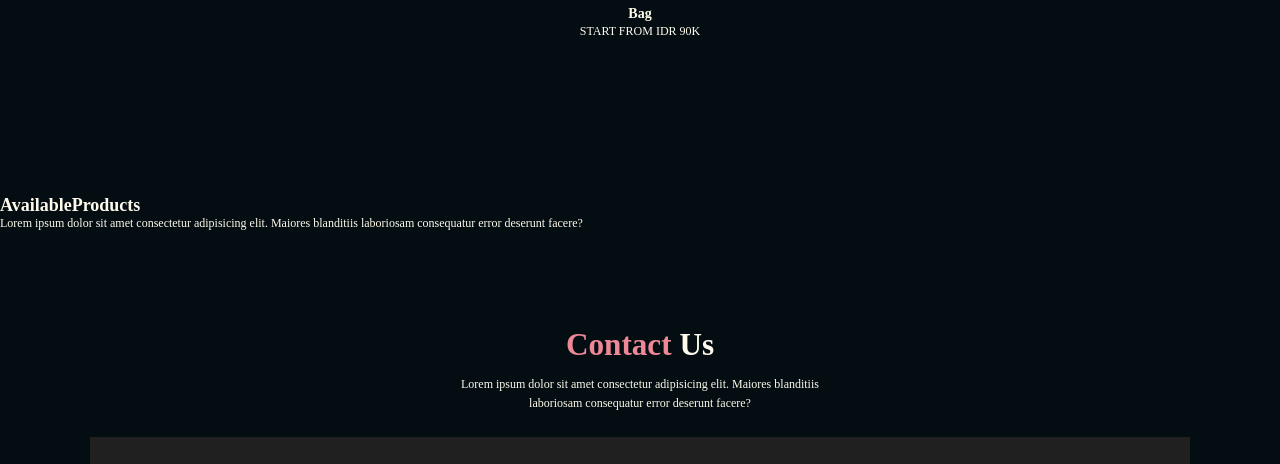
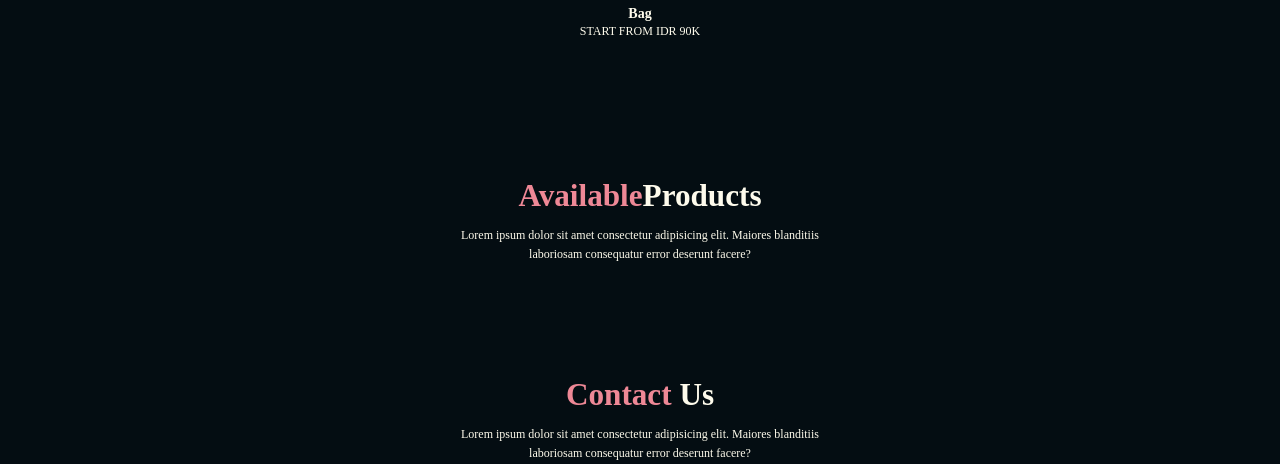
Before and after one commit to ENDUGI1/PA_Pem_Web, a PHP site: page / in a window 1280 px wide. Shown: the part 2460-2924 px from the top of the page. Run offline with PHP 8.4, Linux system fonts and the light colour scheme; a map, chart or similar area stays blank; grey boxes are pictures that could not be loaded.

Commit message:
udh mau css

```diff
--- a/PA WEB/index.php
+++ b/PA WEB/index.php
@@ -147,12 +147,13 @@
 
 
     <!-- barang ready Section Start -->
-    <section class="stocks" id="stocks"></section>
-    <h2><span>Available</span>Products</h2>
-    <p>
-        Lorem ipsum dolor sit amet consectetur adipisicing elit. Maiores
-        blanditiis laboriosam consequatur error deserunt facere?
+    <section class="stocks" id="stocks">
+      <h2><span>Available</span>Products</h2>
+      <p>
+              Lorem ipsum dolor sit amet consectetur adipisicing elit. Maiores
+              blanditiis laboriosam consequatur error deserunt facere?
       </p>
+    </section>
     <!-- barang read Section End -->
 
 
--- a/PA WEB/style3.css
+++ b/PA WEB/style3.css
@@ -233,11 +233,13 @@
 /* Catalog section */
 
 .catalog h2,
-  .contact h2 {
+.contact h2,
+.stocks h2 {
   margin-bottom: 1rem;
 }
 .catalog p,
-  .contact p {
+.contact p,
+.stocks p {
   text-align: center;
   max-width: 30rem;
   margin: auto;
```
Lines whose indentation alone changed are shown as unchanged.
